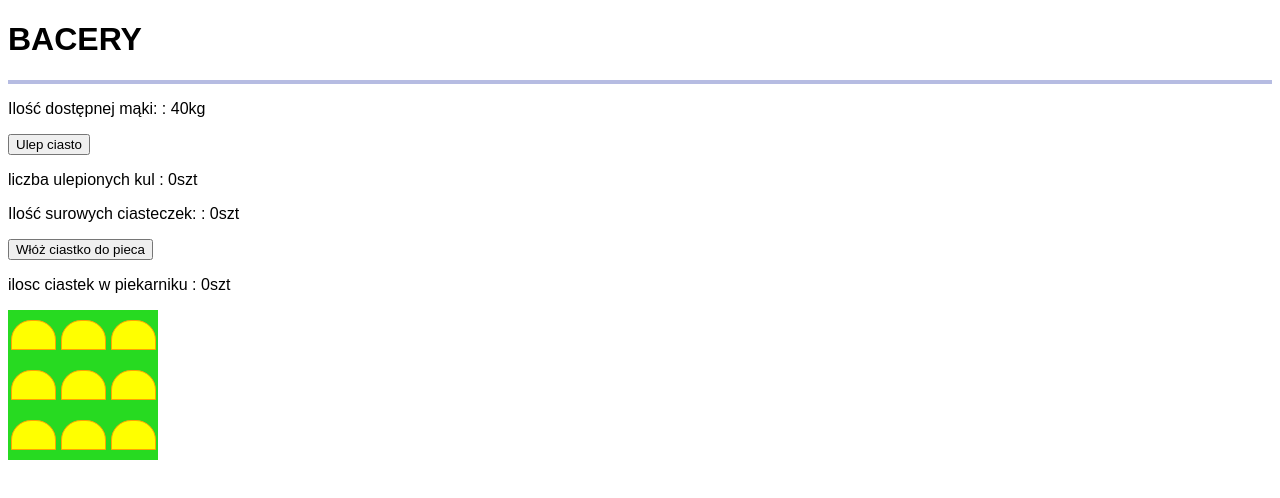
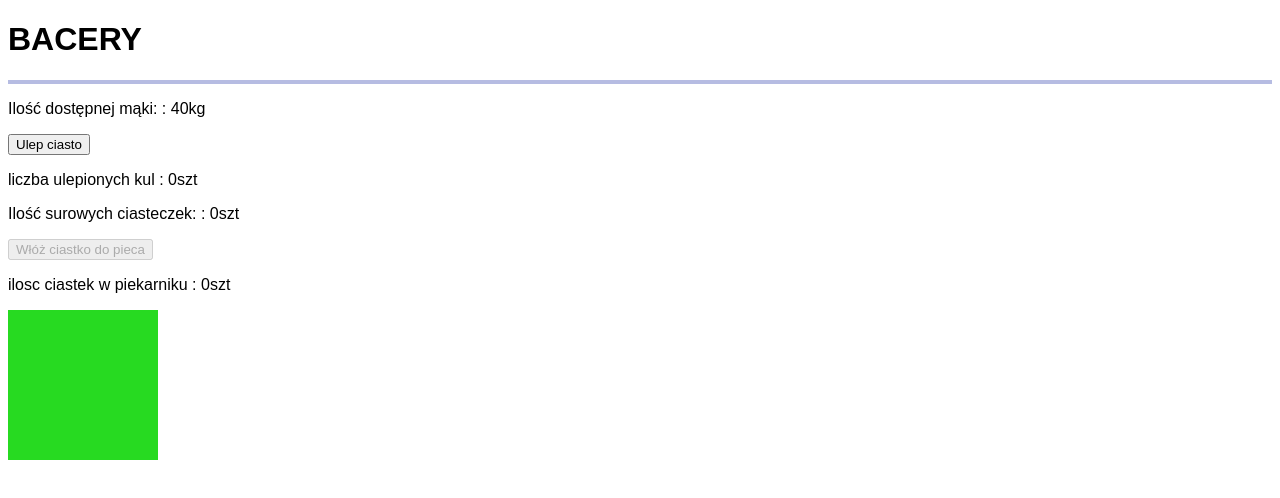
Before and after one commit to molekJ/bakery, a React (Create React App) app in the folder my-app/: page / in a window 1280 px wide. Shown: the top 498 px of the page. Built offline with nearby package versions, Linux system fonts and the light colour scheme.

Commit message:
cookiesInOvenArray added

```diff
--- a/my-app/src/App.tsx
+++ b/my-app/src/App.tsx
@@ -5,6 +5,7 @@ import { DoughShelf } from "./Components/DoughShelf";
 import { Oven } from "./Components/Oven";
 import { GlobalStyle } from "./GlobalStyles";
 import { Dough } from "./Components/Dought";
+import { Cookie } from "./Components/Cookie";
 
 function App() {
   const [flourAmount, setFlourAmount] = useState<number>(40);
@@ -12,8 +13,9 @@ function App() {
   const [isMakingDought, setisMakingDought] = useState<boolean>(false);
   const [doughtAmount, setDoughtAmount] = useState<number>(0);
   const [doughtArray, setDoughtArray] = useState<Dough[]>([]);
-  const [rowCookie, setRowCookie] = useState<number>(0);
+  const [rawCookie, setRawCookie] = useState<number>(0);
   const [cookiesInOven, setCookiesInOven] = useState<number>(0);
+  const [cookiesInOvenArray, setCookiesInOvenArray] = useState<Cookie[]>([]);
 
   const makeCookie = (doughId: number) => {
     setDoughtArray((old) =>
@@ -23,7 +25,17 @@ function App() {
         )
         .filter((dough) => dough.size > 0)
     );
-    setRowCookie((old) => old + 1);
+    setRawCookie((old) => old + 1);
+  };
+
+  const cookiesBakingStart = () => {
+    setCookiesInOven((cookiesInOven) => cookiesInOven + 1);
+    setRawCookie((rawCookie) => rawCookie - 1);
+
+    setCookiesInOvenArray((cookiesInOvenArray) => [
+      ...cookiesInOvenArray,
+      { id: Date.now(), date: 2 },
+    ]);
   };
 
   useEffect(() => {
@@ -80,7 +92,7 @@ function App() {
         type={"szt"}
       />
       <DisplayAmount
-        amount={rowCookie}
+        amount={rawCookie}
         nameAmount={"Ilość surowych ciasteczek:"}
         type={"szt"}
       />
@@ -95,8 +107,11 @@ function App() {
       })}
 
       <button
+        disabled={
+          rawCookie < 1 ? true : false || cookiesInOven === 9 ? true : false
+        }
         onClick={() => {
-          setCookiesInOven(cookiesInOven + 1);
+          cookiesBakingStart();
         }}
       >
         Włóż ciastko do pieca
@@ -106,7 +121,7 @@ function App() {
         nameAmount={"ilosc ciastek w piekarniku"}
         type={"szt"}
       />
-      <Oven></Oven>
+      <Oven cookiesInOvenArray={cookiesInOvenArray}></Oven>
     </div>
   );
 }
--- /dev/null
+++ b/my-app/src/Components/Cookie.tsx
@@ -0,0 +1,4 @@
+export type Cookie = {
+  id: number;
+  date: number;
+};
--- a/my-app/src/Components/Oven.tsx
+++ b/my-app/src/Components/Oven.tsx
@@ -23,18 +23,16 @@ const CakePlace = styled.div`
   cursor: pointer;
 `;
 
-export const Oven = () => {
+interface Props {
+  cookiesInOvenArray: { id: number }[];
+}
+
+export const Oven: React.FC<Props> = ({ cookiesInOvenArray }) => {
   return (
     <Container>
-      <CakePlace></CakePlace>
-      <CakePlace></CakePlace>
-      <CakePlace></CakePlace>
-      <CakePlace></CakePlace>
-      <CakePlace></CakePlace>
-      <CakePlace></CakePlace>
-      <CakePlace></CakePlace>
-      <CakePlace></CakePlace>
-      <CakePlace></CakePlace>
+      {cookiesInOvenArray.map((element) => {
+        return <CakePlace key={element.id} />;
+      })}
     </Container>
   );
 };
```
Also changed, not shown: 1 other file (tests, documents, lock files or other folders).
